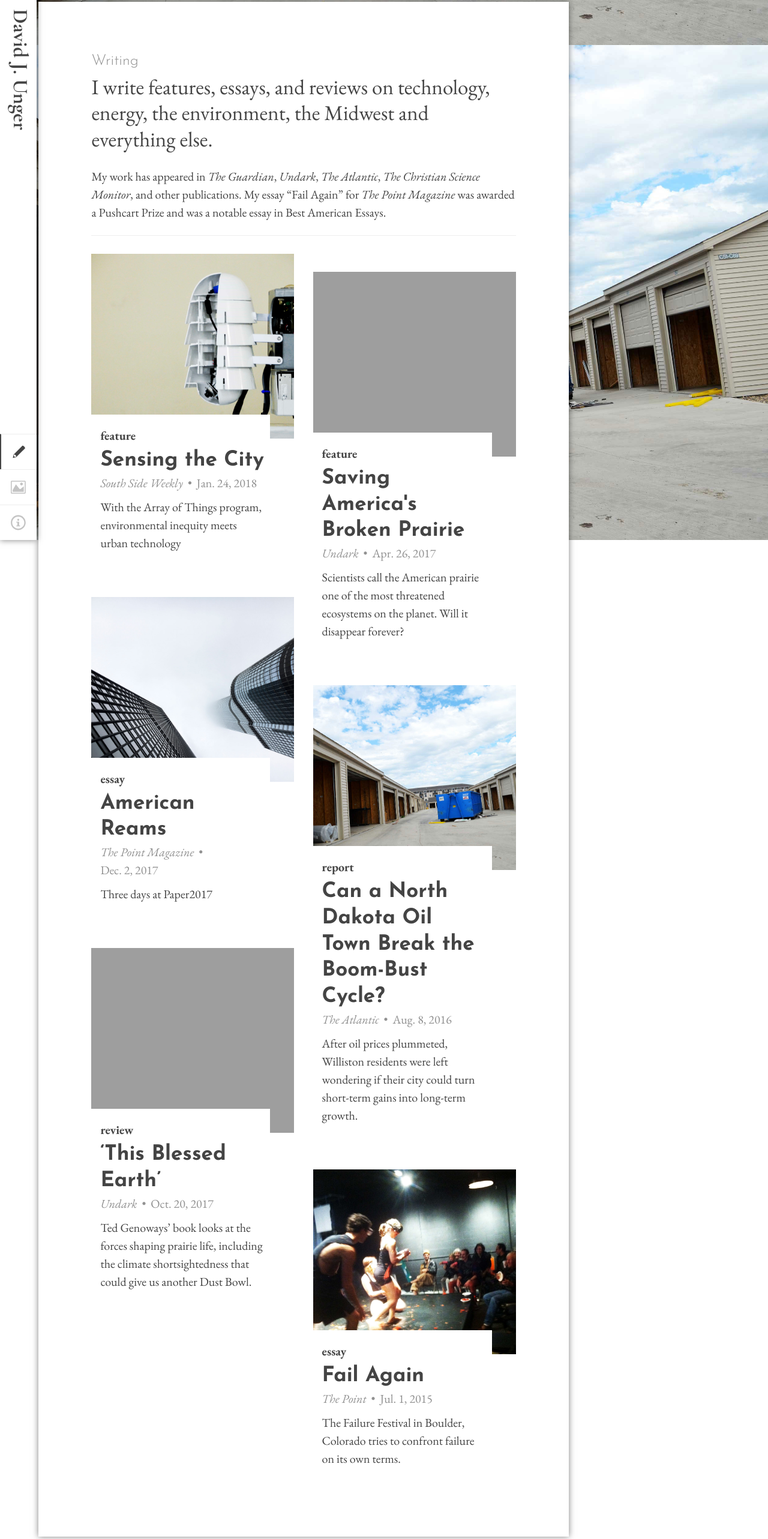
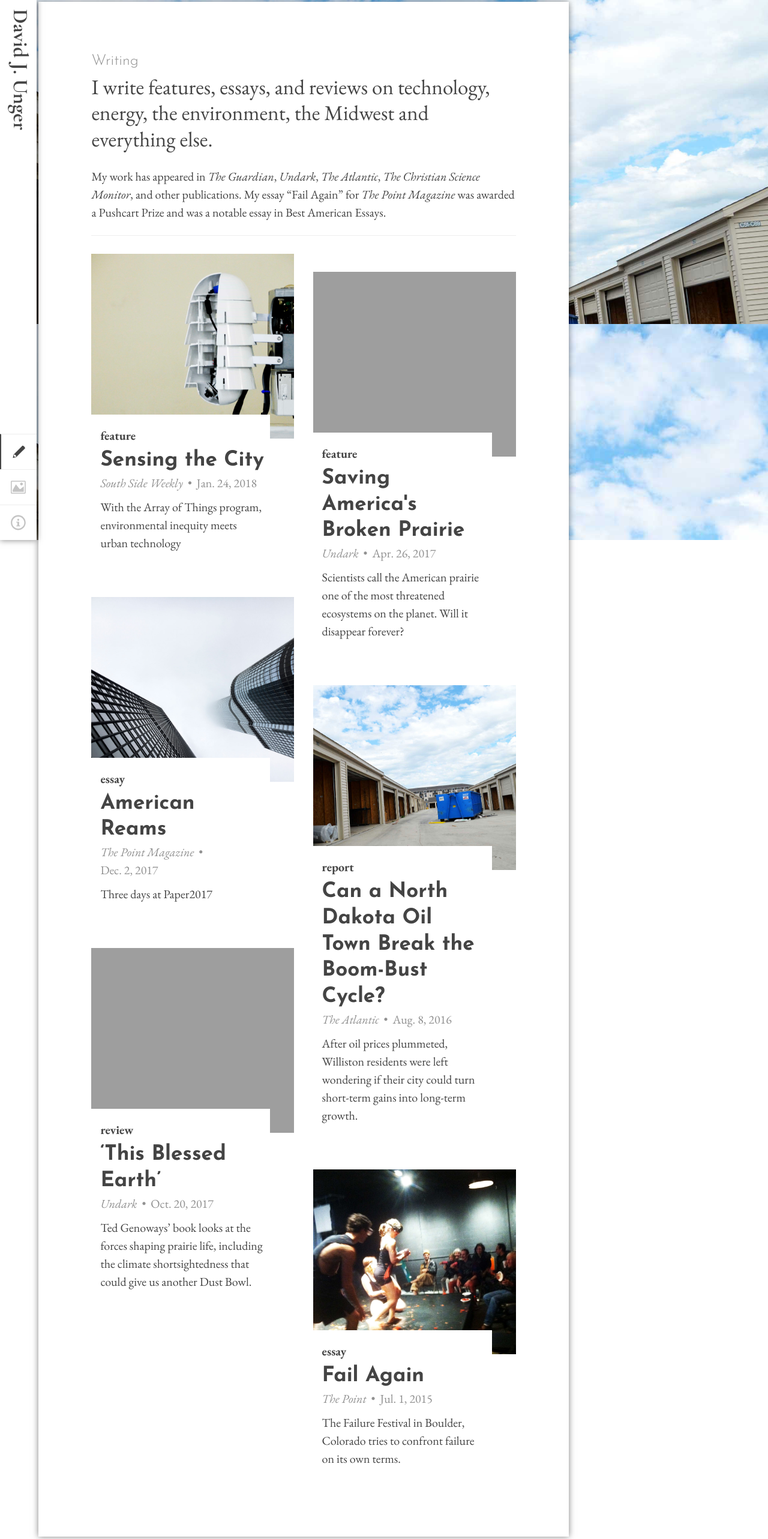
Before and after one commit to dungerdunger/dungerdunger.github.io, a Jekyll site: the page built from _pages/01_writing.md, in a window 1280 px wide. Shown: the whole page at 60% size. Built offline with Jekyll 4.4.1, drawn with Linux system fonts in a browser that asks for light colours.

Commit message:
fixed base issue on mobile

```diff
--- a/_layouts/page-design.html
+++ b/_layouts/page-design.html
@@ -4,6 +4,7 @@
 
 	<div id="base">
 		<div class="base-image" style="background:url('{{ site.url }}/{{ page.img }}'); background-size:{{ page.img-background_size }}; background-position:{{ page.img-background_position }};"></div>
+		<div class="base-image-bottom" style="background:url('{{ site.url }}/{{ page.img }}');"></div>
 	</div>
 
 <section id="page-intro" class="contain">
--- a/_layouts/page-writing.html
+++ b/_layouts/page-writing.html
@@ -3,6 +3,8 @@
 ---
 <div id="base">
 	<div class="base-image" style="background:url('{{ site.url }}/{{ page.img }}'); background-size:{{ page.img-background_size }}; background-position:{{ page.img-background_position }};"></div>
+	<div class="base-image-bottom" style="background:url('{{ site.url }}/{{ page.img }}');"></div>
+
 </div>
 
 <section id="page-intro" class="contain">
--- a/_sass/_style.scss
+++ b/_sass/_style.scss
@@ -450,12 +450,23 @@
 		}
 		#base {
 			.base-image {
-				height:100vh;
-				background-size: 100% auto !important;
-				background-position: 0 75px !important;
+				height:60vh;
+				background-size: cover !important; //100% auto !important;
+				background-position: center 75px !important;
 				@media (min-width:1000px) {
 					height:100vh;
+					background-position:center center !important;
 				}
+			}
+			.base-image-bottom {
+				position: fixed;
+				bottom:0;
+				left:0;
+				height:40vh;
+				width:100%;
+				background-size:cover;
+				background-position:center;
+
 			}
 		}
 		section#page-intro {
```
